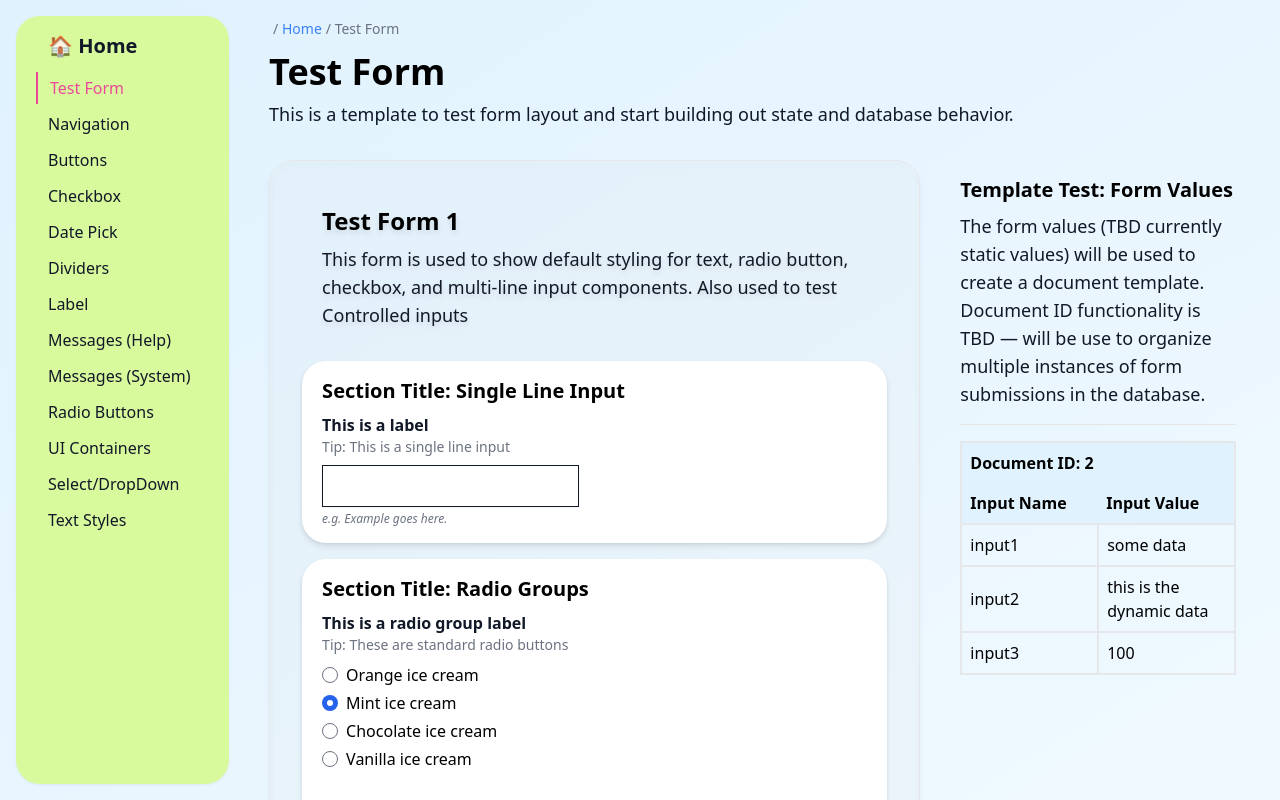
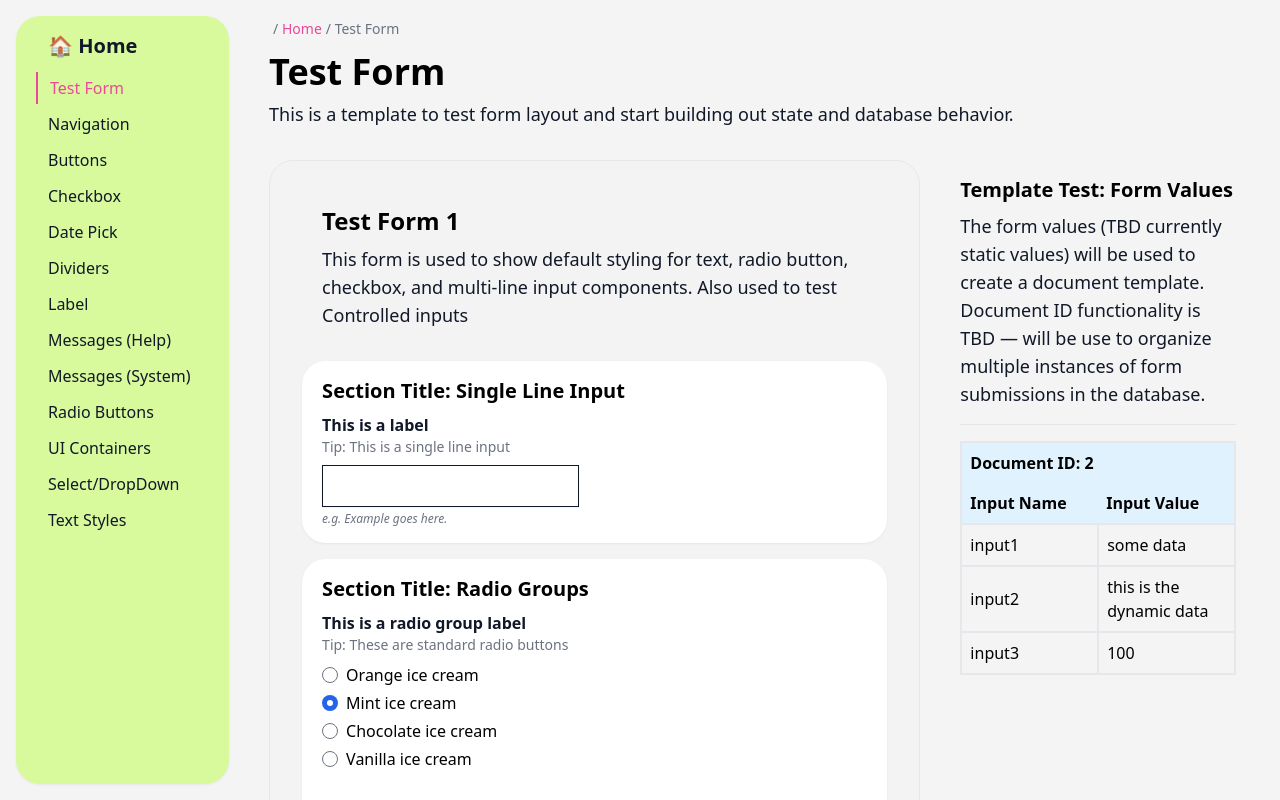
Before and after one commit to tayv/Project-Bubblegum, a Next.js app: page /forms/test-form in a window 1280 px wide. Built offline with nearby package versions, Linux system fonts and the light colour scheme.

Commit message:
updated colors

```diff
--- a/components/layout/Breadcrumbs.tsx
+++ b/components/layout/Breadcrumbs.tsx
@@ -22,7 +22,7 @@ const Breadcrumbs = ({crumbs}: any) => {
             : (
               // else render breadcrumb with a link
               <Link href={crumb.path}>
-                <a className="inline underline no-underline text-sm text-blue-500 hover:decoration-dashed underline-offset-4 hover:text-blue-600 focus:text-blue-600">
+                <a className="inline underline no-underline text-sm text-pink-500 hover:decoration-dashed underline-offset-4 hover:text-pink-600 focus:text-pink-600">
                   {crumb.text}
                 </a>
             </Link>
--- a/components/layout/LayoutContainerSide.tsx
+++ b/components/layout/LayoutContainerSide.tsx
@@ -5,7 +5,7 @@ import SideNav from '@components/layout/SideNav'
 const LayoutContainerSide = ({children}: any) => {
 
   return (
-    <div className="flex flex-col h-screen bg-gradient-to-br from-sky-100 to-sky-50">
+    <div className="flex flex-col h-screen bg-zinc-100">
       <div className="flex flex-1 overflow-hidden">
         <SideNav articleList={[
           {title: "Test Form", path: "/forms/test-form"},
--- a/components/products/producta/TemplateGeneric.tsx
+++ b/components/products/producta/TemplateGeneric.tsx
@@ -28,19 +28,19 @@ let renderTable = ({docID, formData}: Omit<TemplateProps, "location">) => {
           <th className="p-2">Input Value</th>
         </tr>
       </thead>
+      <tbody>
     {
      Object.entries(formData).map(([key, value], index) => {
       return (
 
-            <tbody>
-              <tr className="border border-2 p-2">
+              <tr key={index} className="border border-2 p-2">
                 <td className="border border-2 p-2">{key}</td>
                 <td className="border border-2 p-2">{value}</td>
               </tr>
-            </tbody>
       )
      })
     }
+    </tbody>
     </table>
   )
 
--- a/pages/forms/test-form.tsx
+++ b/pages/forms/test-form.tsx
@@ -145,7 +145,7 @@ const TestForm: FC = () => {
       <Paragraph text="This is a template to test form layout and start building out state and database behavior." size="standard" type="primary" />
 
       <div className="grid grid-cols-1 sm:grid-cols-3 gap-5 w-full xl:max-w-1400">
-        <form className="col-span-2 py-3 px-8 my-8 rounded-3xl bg-zinc-200/10 border drop-shadow-md " onSubmit={ onSubmit }>
+        <form className="col-span-2 py-3 px-8 my-8 rounded-3xl bg-zinc-200/10 border" onSubmit={ onSubmit }>
           <Section id="intro" style="blank">
             <Heading text="Test Form 1" size="h2" type="primary"/>
             <Paragraph text="This form is used to show default styling for text, radio button, checkbox, and multi-line input components. Also used to test Controlled inputs" size="standard" type="primary" />
```
